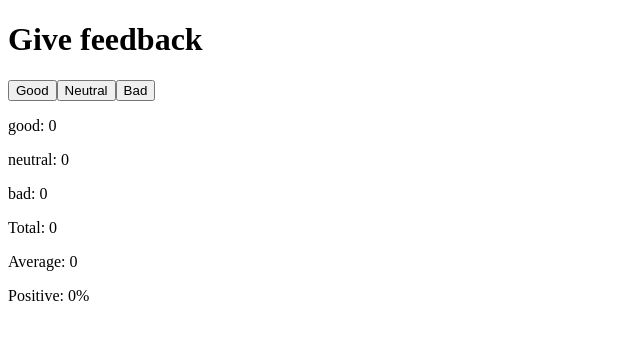
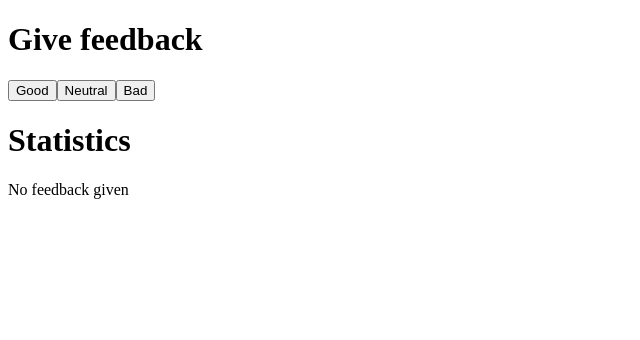
Before and after one commit to Evelyn-PA/Full-Stack-Open, a React (Vite) app in the folder part1/unicafe/: page / in a window 1280 px wide. Shown: the top 340 px of the page, without its empty margins (0-640 px from the left). Built offline with nearby package versions, Linux system fonts and the light colour scheme.

Commit message:
Task 1.9 - Done

```diff
--- a/part1/unicafe/src/App.jsx
+++ b/part1/unicafe/src/App.jsx
@@ -32,9 +32,8 @@ const App = () => {
       <Button onClick={() => setNeutral(neutral + 1)} text="Neutral" />
       <Button onClick={() => setBad(bad + 1)} text="Bad" />
 
-      <Statistics  good = {good} neutral={neutral} bad={bad}/>
-
-
+      <h1>Statistics</h1>
+      {good+ bad + neutral ===0 ? <p>No feedback given</p> : <Statistics good={good} neutral={neutral} bad={bad} />}
     </div>
   )
 }
```
